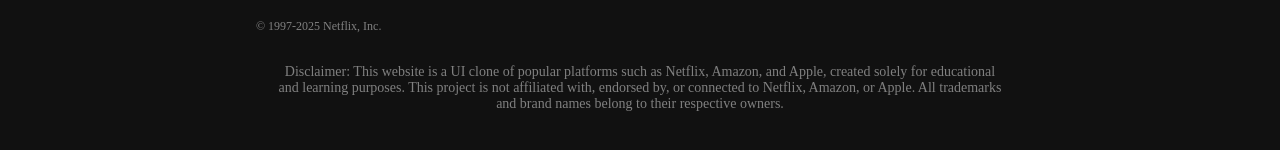
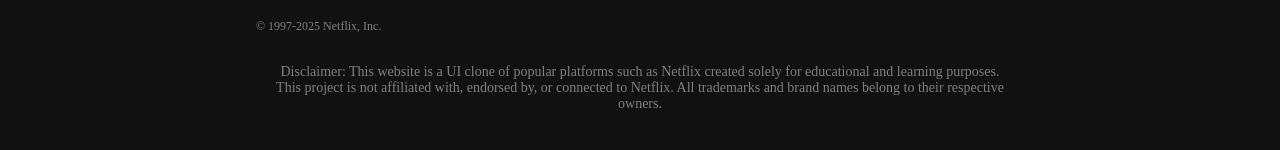
Before and after one commit to geeksforweb/Netflix-Clone-2025, a React (Vite) app in the folder Netflix-Clone/: page / in a window 1280 px wide. Shown: the part 1489-1639 px from the top of the page. Built offline with nearby package versions, Linux system fonts and the light colour scheme; no server answers.

Commit message:
adding disclaimer to readme and in the footer section

```diff
--- a/Netflix-Clone/src/Componets/Footer/Footer.jsx
+++ b/Netflix-Clone/src/Componets/Footer/Footer.jsx
@@ -74,9 +74,9 @@
         <div className="footer_copyright disclaimer">
           <p >
             Disclaimer: This website is a UI clone of popular platforms such as
-            Netflix, Amazon, and Apple, created solely for educational and
+            Netflix created solely for educational and
             learning purposes. This project is not affiliated with, endorsed by,
-            or connected to Netflix, Amazon, or Apple. All trademarks and brand
+            or connected to Netflix. All trademarks and brand
             names belong to their respective owners.
           </p>
         </div>
```
